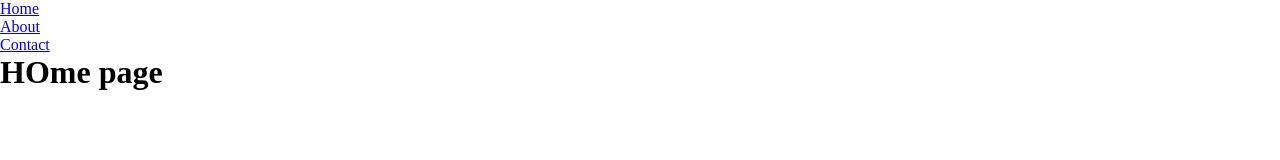
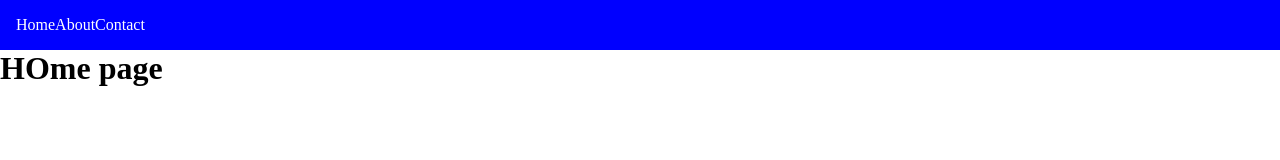
Before and after one commit to greeshmarp/starter-template, a plain HTML site: page index.html in a window 1280 px wide. Drawn offline with Linux system fonts and the light colour scheme.

Commit message:
include navbar into starter template

```diff
--- a/assets/css/style.css
+++ b/assets/css/style.css
@@ -2,3 +2,18 @@
   margin: 0;
   padding: 0;
 }
+
+.navbar {
+  background-color: blue;
+  padding: 1rem;
+}
+
+.navbar ul {
+  display: flex;
+  list-style-type: none;
+}
+
+.navbar ul a {
+  text-decoration: none;
+  color: white;
+}
```
